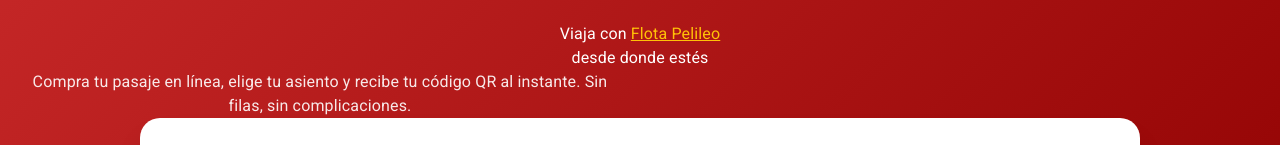
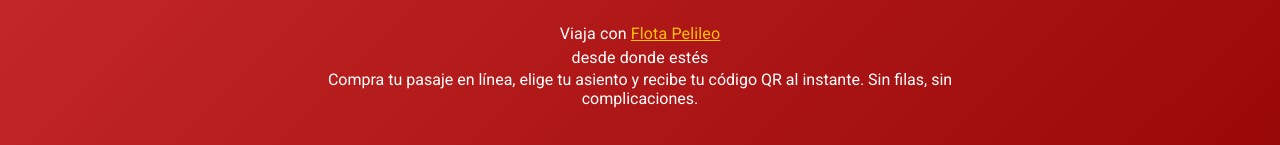
Before and after one commit to christopher5854/ProyectoBusesManejo, a React (Vite) app in the folder frontendBuses/: page /home in a window 1280 px wide. Shown: the part 147-292 px from the top of the page. Built offline with nearby package versions, Linux system fonts and the light colour scheme; no server answers; sample sign-in values are in the browser's storage.

Commit message:
PROYEC-4: corregir ortografía y textos visibles del sistema

```diff
--- a/frontendBuses/src/Components/HomeComponents/Hero/Hero.css
+++ b/frontendBuses/src/Components/HomeComponents/Hero/Hero.css
@@ -47,11 +47,10 @@
 
 /* Subtítulo (Compra tu pasaje en línea...) */
 .hero__subtitle {
-  font-size: 18px;
-  max-width: 600px;
-  margin: 0 auto 48px;
-  opacity: 0.9;
   text-align: center;
+  max-width: 700px;
+  margin-left: auto;
+  margin-right: auto;
 }
 
 /* Buscador blanco */
@@ -169,6 +168,28 @@
   transform: translateY(-2px);
 }
 
+/* Forzar que el contenedor del subtítulo ocupe todo el ancho */
+.hero {
+  display: flex;
+  flex-direction: column;
+  align-items: center;
+  text-align: center;
+}
+
+.hero__subtitle {
+  text-align: center !important;
+  width: 100% !important;
+  max-width: 700px !important;
+  margin-left: auto !important;
+  margin-right: auto !important;
+  display: block !important;
+}
+
+/* También asegurar que el Typography de MUI no interfiera */
+.MuiTypography-root {
+  width: 100%;
+}
+
 /* Responsive para móviles */
 @media (max-width: 768px) {
   .hero__search-grid {
--- a/frontendBuses/src/Components/HomeComponents/Hero/Hero.jsx
+++ b/frontendBuses/src/Components/HomeComponents/Hero/Hero.jsx
@@ -61,10 +61,10 @@
         </span><br />desde donde estés
       </Typography>
 
-      <Typography className="hero__subtitle">
+      <p className="hero__subtitle" style={{ textAlign: 'center', maxWidth: '700px', margin: '0 auto 48px auto' }}>
         Compra tu pasaje en línea, elige tu asiento y recibe tu código QR al instante.
         Sin filas, sin complicaciones.
-      </Typography>
+      </p>
 
       <Box className="hero__search">
 
--- a/frontendBuses/src/Components/Login/Login.css
+++ b/frontendBuses/src/Components/Login/Login.css
@@ -4,7 +4,7 @@
   display: flex;
   align-items: center;
   justify-content: center;
-  background: linear-gradient(135deg, #667eea 0%, #764ba2 100%);
+background: linear-gradient(135deg, #f1a0a0 0%, #f1a0a0 100%);
   padding: 20px;
 }
 
@@ -36,7 +36,7 @@
 .login__logo-icon span {
   font-size: 28px;
   font-weight: 800;
-  color: white;
+  color: #ffffff !important;
 }
 
 .login__logo-name {
--- a/frontendBuses/src/Components/Login/Login.jsx
+++ b/frontendBuses/src/Components/Login/Login.jsx
@@ -82,7 +82,7 @@
           <Typography className="login__logo-sub">Cooperativa de transporte</Typography>
         </Box>
 
-        <Typography className="login__title">Iniciar sesion</Typography>
+        <Typography className="login__title">Iniciar sesión</Typography>
         <Typography className="login__subtitle">
           Ingresa tus credenciales para continuar
         </Typography>
@@ -93,7 +93,7 @@
 
         <Box className="login__form">
           <Box className="login__field">
-            <Typography className="login__label">Correo electronico</Typography>
+            <Typography className="login__label">Correo electrónico</Typography>
             <TextField
               name="email"
               type="email"
@@ -107,7 +107,7 @@
           </Box>
 
           <Box className="login__field">
-            <Typography className="login__label">Contrasena</Typography>
+            <Typography className="login__label">Contraseña</Typography>
             <TextField
               name="password"
               type="password"
--- a/frontendBuses/src/services/api.js
+++ b/frontendBuses/src/services/api.js
@@ -1,7 +1,7 @@
 import axios from 'axios';
 
 const api = axios.create({
-  baseURL: import.meta.env.VITE_API_URL || 'http://localhost:3001/api',
+  baseURL: 'http://localhost:3000/api',
   headers: {
     'Content-Type': 'application/json',
   },
```
